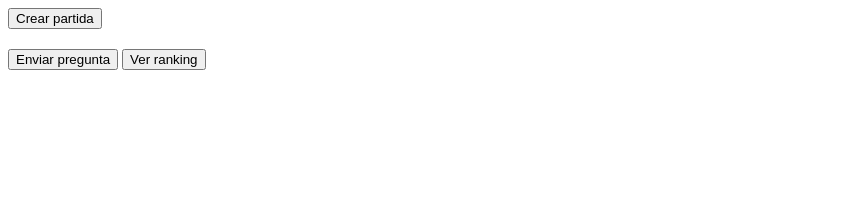
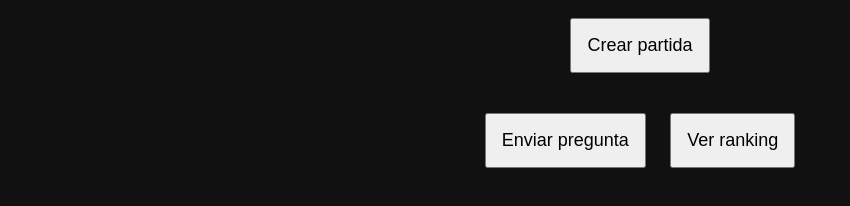
Before and after one commit to vimmasp/quiz-app, a plain HTML site: page client/host.html in a window 1280 px wide. Shown: the whole page, without its empty margins (0-850 px from the left). Drawn offline with nearby package versions, Linux system fonts and the light colour scheme; no server answers.

Commit message:
Update host.html

```diff
--- a/client/host.html
+++ b/client/host.html
@@ -1,4 +1,8 @@
 <!DOCTYPE html>
+<style>
+body{font-family:Arial;background:#111;color:white;text-align:center;}
+button{padding:15px;margin:10px;font-size:18px;}
+</style>
 <html>
 <body>
 
```
